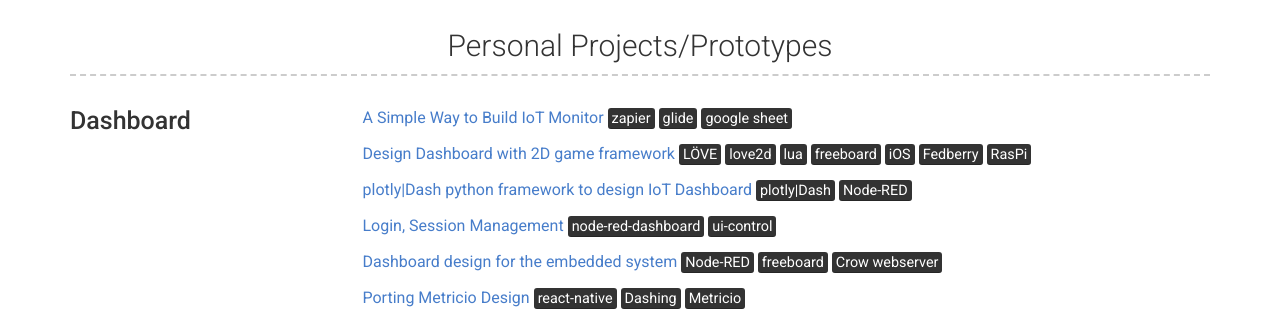
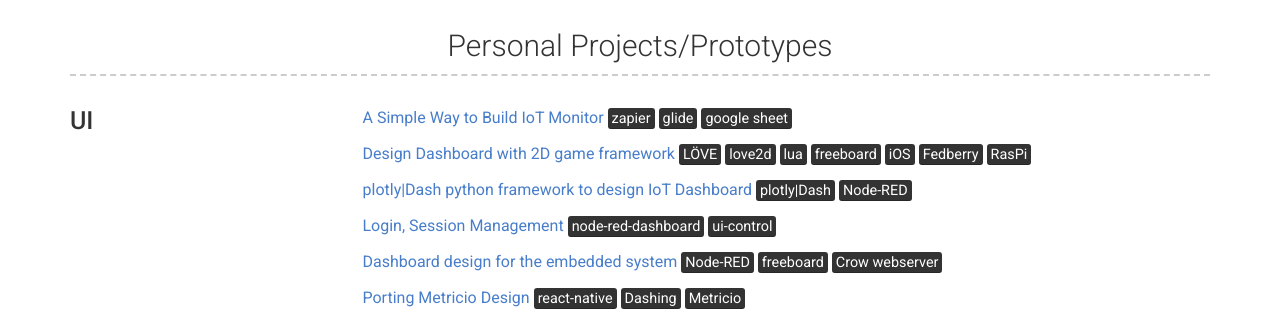
Before and after one commit to phyunsj/phyunsj.github.io, a Jekyll site: the page built from index.md, in a window 1280 px wide and 1400 px high, scrolled down 310 px. Shown: the part 154-465 px from the top of the window. Built offline with Jekyll 4.4.1, drawn with Linux system fonts in a browser that asks for light colours.

Commit message:
Update projects.yml

```diff
--- a/_data/projects.yml
+++ b/_data/projects.yml
@@ -1,6 +1,6 @@
 # Project template
 
-- name: Dashboard
+- name: UI
   github: phyunsj
   description: | # this will include new lines to allow paragraphs
     [A Simple Way to Build IoT Monitor](https://github.com/phyunsj/simple-way-to-build-iot-monitor)  <mark>zapier</mark> <mark>glide</mark> <mark>google sheet</mark>
@@ -86,7 +86,7 @@
 
     **Experimenting with Cloud IoT Platforms**
 
-    [ThingWrox](https://github.com/phyunsj/node-red-to-access-thingwrox) \| [flespi MQTT Broker](https://github.com/phyunsj/iot-device-simulator-1-mqtt) \| [Blynk](https://github.com/phyunsj/blynk-node-red) \| [Blynk + cloudBit](https://github.com/phyunsj/blynk-cloudbit) \| [dweet.io](https://github.com/phyunsj/dweet.io-node-red) \| [Datadog](https://github.com/phyunsj/datadog-node-red) \| [IFTTT](https://github.com/phyunsj/ifttt-soe-logger) \| [Stringify](https://github.com/phyunsj/iot-device-simulator-2-stringify)
+    [ThingWrox](https://github.com/phyunsj/node-red-to-access-thingwrox) \| [flespi MQTT Broker](https://github.com/phyunsj/iot-device-simulator-1-mqtt) \| [Blynk](https://github.com/phyunsj/blynk-node-red) \| [Blynk + cloudBit](https://github.com/phyunsj/blynk-cloudbit) \| [dweet.io](https://github.com/phyunsj/dweet.io-node-red) \| [Datadog](https://github.com/phyunsj/datadog-node-red) \| [IFTTT](https://github.com/phyunsj/ifttt-soe-logger) \| [Stringify](https://github.com/phyunsj/iot-device-simulator-2-stringify) \| [Zapier](https://github.com/phyunsj/simple-way-to-build-iot-monitor)
 
     **Custom Nodes**
 
```
